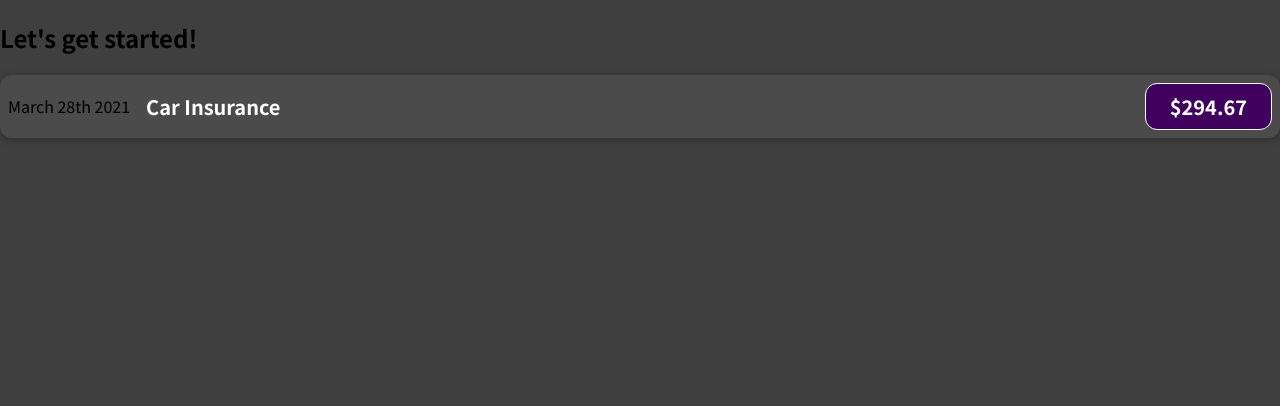
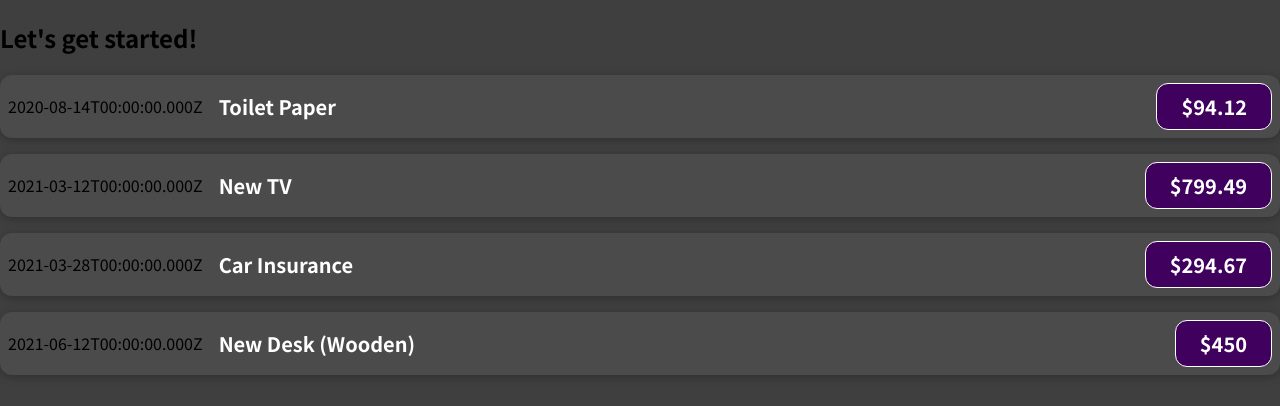
Before and after one commit to luca-ham/study-react, a JavaScript app: page / in a window 1280 px wide. Shown: the top 406 px of the page. Built offline with nearby package versions, Linux system fonts and the light colour scheme.

Commit message:
:sparkles: Props 사용하기

```diff
--- a/src/App.js
+++ b/src/App.js
@@ -1,10 +1,55 @@
 import ExpenseItem from "./components/ExpenseItem";
 
 function App() {
+  const expenses = [
+    {
+      id: 'e1',
+      title: 'Toilet Paper',
+      amount: 94.12,
+      date: new Date(2020, 7, 14),
+    },
+    {
+      id: 'e2',
+      title: 'New TV',
+      amount: 799.49,
+      date: new Date(2021, 2, 12)
+    },
+    {
+      id: 'e3',
+      title: 'Car Insurance',
+      amount: 294.67,
+      date: new Date(2021, 2, 28),
+    },
+    {
+      id: 'e4',
+      title: 'New Desk (Wooden)',
+      amount: 450,
+      date: new Date(2021, 5, 12),
+    },
+  ];
   return (
     <div>
       <h2>Let's get started!</h2>
-      <ExpenseItem></ExpenseItem>
+      <ExpenseItem
+        title={expenses[0].title}
+        amount={expenses[0].amount}
+        date={expenses[0].date}>
+      </ExpenseItem>
+      <ExpenseItem
+        title={expenses[1].title}
+        amount={expenses[1].amount}
+        date={expenses[1].date}>
+      </ExpenseItem>
+      <ExpenseItem
+        title={expenses[2].title}
+        amount={expenses[2].amount}
+        date={expenses[2].date}>
+      </ExpenseItem>
+      <ExpenseItem
+        title={expenses[3].title}
+        amount={expenses[3].amount}
+        date={expenses[3].date}>
+      </ExpenseItem>
     </div>
   );
 }
--- a/src/components/ExpenseItem.js
+++ b/src/components/ExpenseItem.js
@@ -1,12 +1,12 @@
 import './ExpenseItem.css'
 
-function ExpenseItem() {
+function ExpenseItem(props) {
   return (
     <div className="expense-item">
-      <div>March 28th 2021</div>
+      <div>{props.date.toISOString()}</div>
       <div className="expense-item__description">
-        <h2>Car Insurance</h2>
-        <div className="expense-item__price">$294.67</div>
+        <h2>{props.title}</h2>
+        <div className="expense-item__price">${props.amount}</div>
       </div>
     </div>
   );
```
